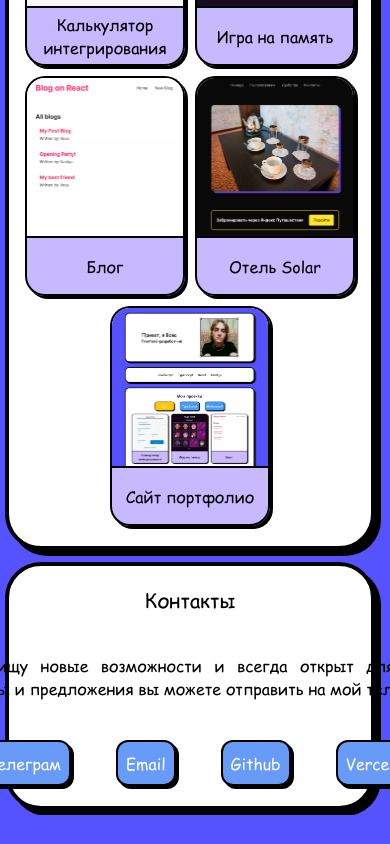
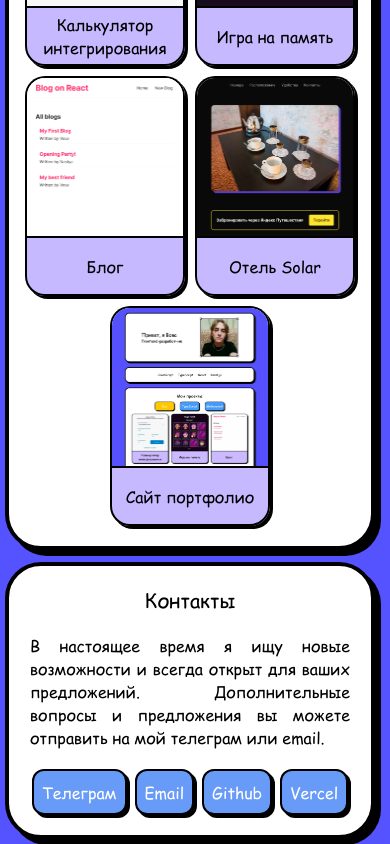
Before and after one commit to Suyukee/portfolio-website, a Next.js app: page / in a window 390 px wide. Shown: the part 721-1565 px from the top of the page. Before the commit the page ends 1536 px from the top, so only its background shows below. Built offline with nearby package versions, Linux system fonts and the light colour scheme.

Commit message:
Added adaptive for contacts section

```diff
--- a/src/app/globals.css
+++ b/src/app/globals.css
@@ -115,7 +115,7 @@ h3 {
 	}
 }
 
-@media (max-width: 700px) {
+@media (max-width: 700px) or (max-height: 600px) {
 	.main {
 		margin: 5px auto;
 		gap: 12px;
--- a/src/styles/contacts-section.module.css
+++ b/src/styles/contacts-section.module.css
@@ -7,7 +7,8 @@
 }
 
 .text {
-	width: 775px;
+	padding: 0 10px;
+	width: 780px;
 	text-align: justify;
 }
 
@@ -16,3 +17,33 @@
 	display: flex;
 	gap: 45px;
 }
+
+@media (max-width: 890px) or (max-height: 900px) {
+	.contacts {
+		gap: 30px;
+	}
+	.text {
+		width: 600px;
+	}
+	.links {
+		gap: 30px;
+	}
+}
+
+@media (max-width: 700px) {
+	.contacts {
+		gap: 20px;
+	}
+	.text {
+		width: auto;
+	}
+	.links {
+		gap: 8px;
+	}
+}
+
+@media (max-width: 440px) {
+	.text {
+		width: 340px;
+	}
+}
--- a/src/styles/project-section.module.css
+++ b/src/styles/project-section.module.css
@@ -30,7 +30,7 @@
 	}
 }
 
-@media (max-width: 700px) {
+@media (max-width: 700px) or (max-height: 600px) {
 	.project {
 		gap: 20px;
 	}
```
